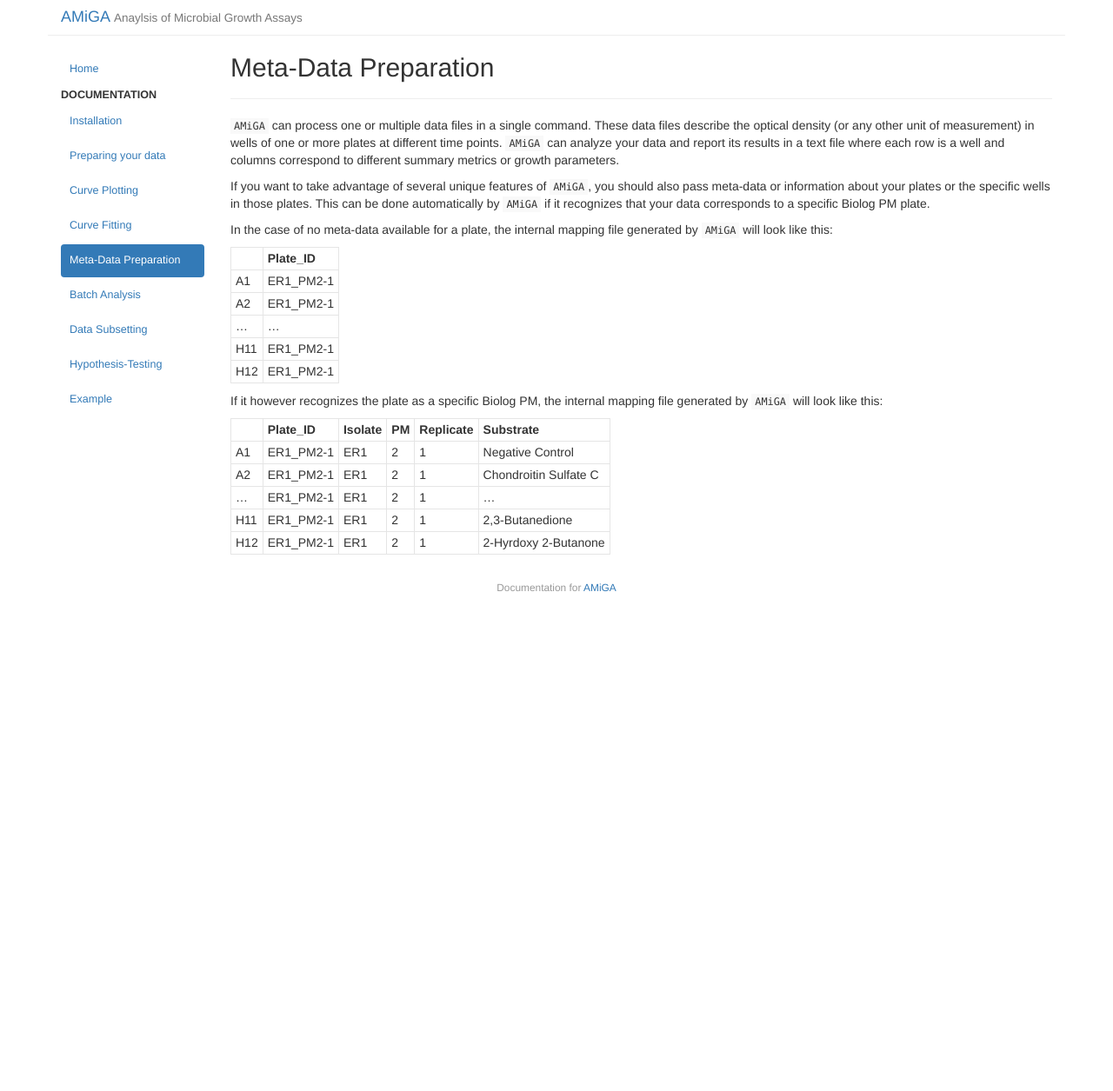
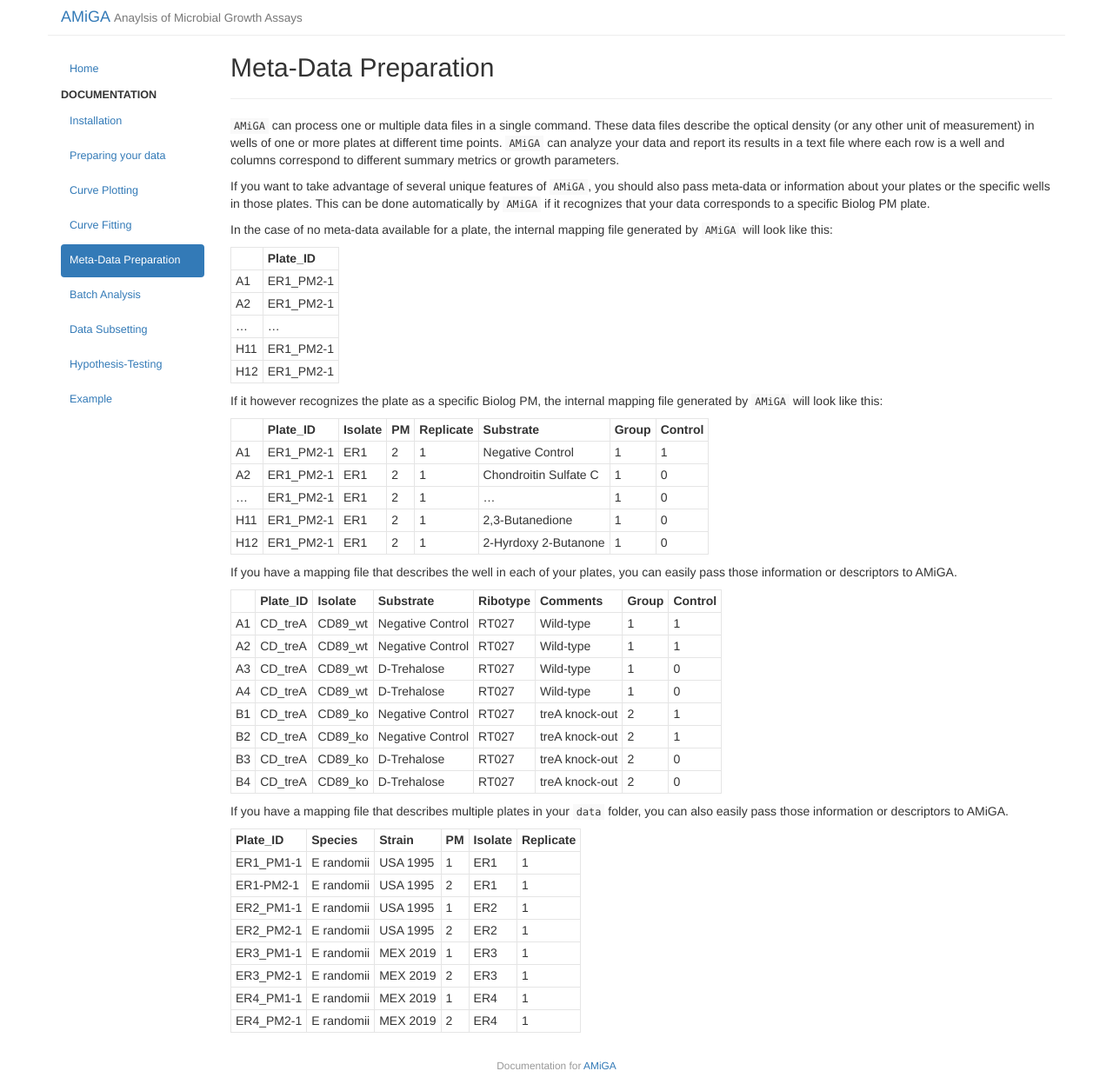
Before and after one commit to firasmidani/amiga, a Jekyll site: the page built from docs/_posts/2020-03-25-metadata.md, in a window 1280 px wide. Shown: the whole page at 87% size. Built offline with Jekyll 4.4.1, drawn with Linux system fonts in a browser that asks for light colours; before the commit the page ends 900 px from its top, so only the background shows below that.

Commit message:
example mapping files

```diff
--- a/docs/_posts/2020-03-25-metadata.md
+++ b/docs/_posts/2020-03-25-metadata.md
@@ -22,10 +22,36 @@ In the case of no meta-data available for a plate, the internal mapping file gen
 
 If it however recognizes the plate as a specific Biolog PM, the internal mapping file generated by `AMiGA` will look like this:
 
-||Plate_ID|Isolate|PM|Replicate|Substrate|
-|:---|:---|:---|:---|:---|:---|
-|A1|ER1_PM2-1|ER1|2|1|Negative Control|
-|A2|ER1_PM2-1|ER1|2|1|Chondroitin Sulfate C|
-|...|ER1_PM2-1|ER1|2|1|...|
-|H11|ER1_PM2-1|ER1|2|1|2,3-Butanedione|
-|H12|ER1_PM2-1|ER1|2|1|2-Hyrdoxy 2-Butanone|
+||Plate_ID|Isolate|PM|Replicate|Substrate|Group|Control|
+|:---|:---|:---|:---|:---|:---|:---|:---|
+|A1|ER1_PM2-1|ER1|2|1|Negative Control|1|1|
+|A2|ER1_PM2-1|ER1|2|1|Chondroitin Sulfate C|1|0|
+|...|ER1_PM2-1|ER1|2|1|...|1|0|
+|H11|ER1_PM2-1|ER1|2|1|2,3-Butanedione|1|0|
+|H12|ER1_PM2-1|ER1|2|1|2-Hyrdoxy 2-Butanone|1|0|
+
+If you have a mapping file that describes the well in each of your plates, you can easily pass those information or descriptors to AMiGA.
+
+||Plate_ID|Isolate|Substrate|Ribotype|Comments|Group|Control|
+|:---|:---|:---|:---|:---|:---|:---|:---|
+|A1|CD_treA|CD89_wt|Negative Control|RT027|Wild-type|1|1|
+|A2|CD_treA|CD89_wt|Negative Control|RT027|Wild-type|1|1|
+|A3|CD_treA|CD89_wt|D-Trehalose|RT027|Wild-type|1|0|
+|A4|CD_treA|CD89_wt|D-Trehalose|RT027|Wild-type|1|0|
+|B1|CD_treA|CD89_ko|Negative Control|RT027|treA knock-out|2|1|
+|B2|CD_treA|CD89_ko|Negative Control|RT027|treA knock-out|2|1|
+|B3|CD_treA|CD89_ko|D-Trehalose|RT027|treA knock-out|2|0|
+|B4|CD_treA|CD89_ko|D-Trehalose|RT027|treA knock-out|2|0|
+
+If you have a mapping file that describes multiple plates in your `data` folder, you can also easily pass those information or descriptors to AMiGA.
+
+|Plate_ID|Species|Strain|PM|Isolate|Replicate|
+|:---|:---|:---|:---|:---|
+|ER1_PM1-1|E randomii|USA 1995|1|ER1|1|
+|ER1-PM2-1|E randomii|USA 1995|2|ER1|1|
+|ER2_PM1-1|E randomii|USA 1995|1|ER2|1|
+|ER2_PM2-1|E randomii|USA 1995|2|ER2|1|
+|ER3_PM1-1|E randomii|MEX 2019|1|ER3|1|
+|ER3_PM2-1|E randomii|MEX 2019|2|ER3|1|
+|ER4_PM1-1|E randomii|MEX 2019|1|ER4|1|
+|ER4_PM2-1|E randomii|MEX 2019|2|ER4|1|
```
